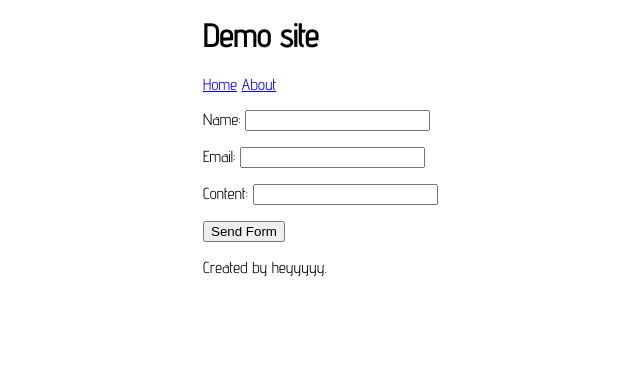
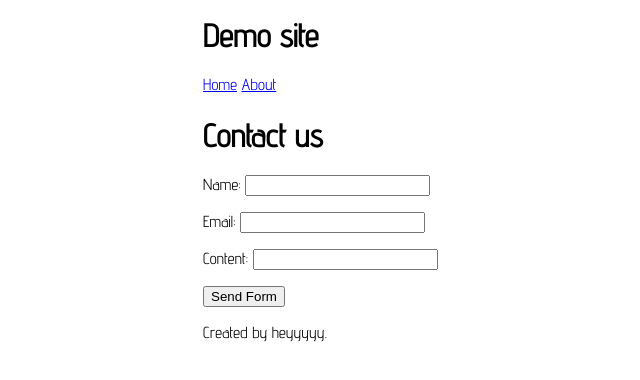
Before and after one commit to LeiHeiI/20200516, an Eleventy site: page contact.md in a window 1280 px wide. Shown: the whole page, without its empty margins (87-727 px from the left). Built offline with nearby package versions, Linux system fonts and the light colour scheme; Eleventy itself is replaced by a stand-in of ours; files that its build step writes are made by us from their sources.

Commit message:
Update contact.md

```diff
--- a/contact.md
+++ b/contact.md
@@ -1,7 +1,8 @@
 ---
 layout: layout.html
 ---
-<form action="https://example.com" method="post">
+# Contact us
+<form data-netlify="true" method="post">
   <p>
     <label>Name:
       <input type="text" name="name">
```
